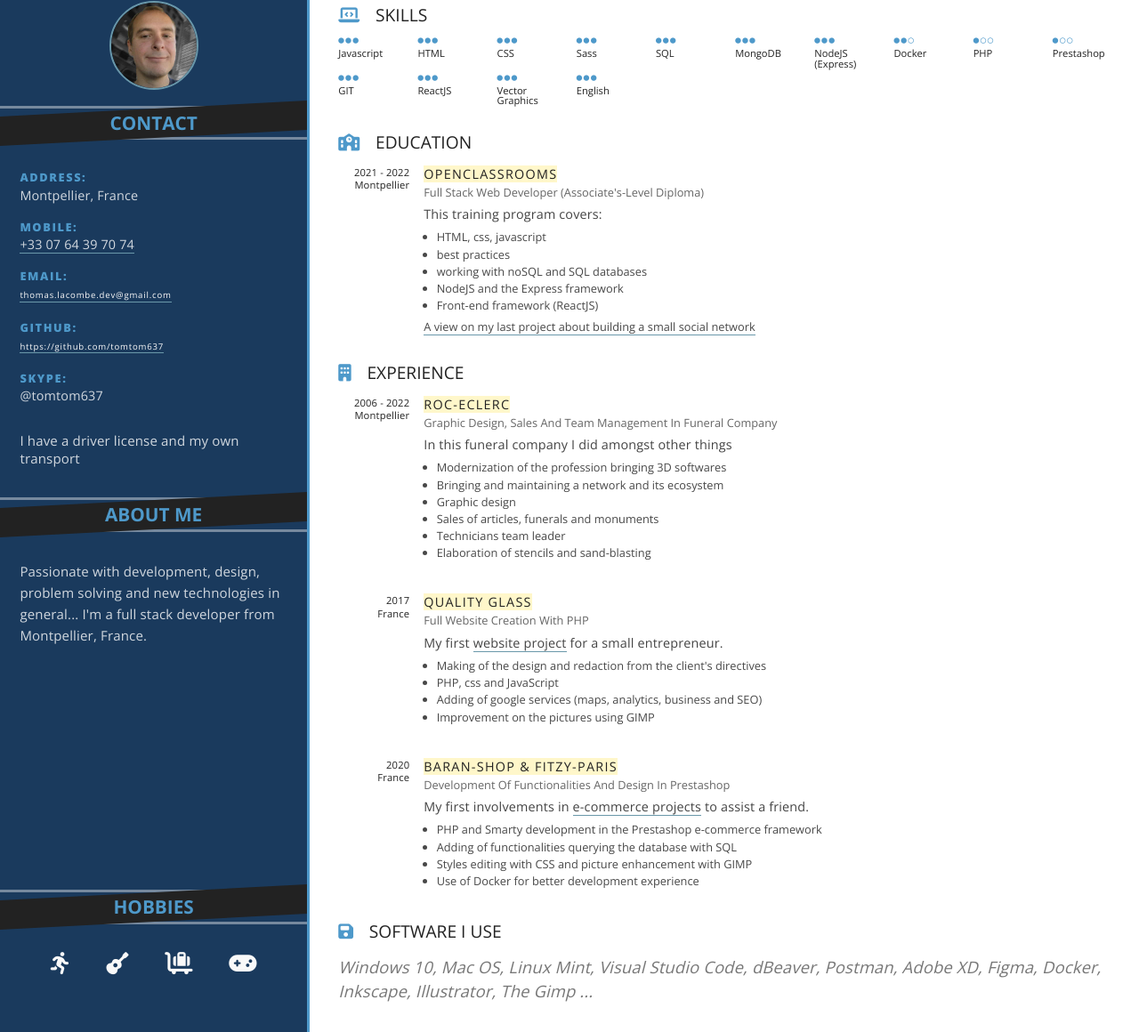
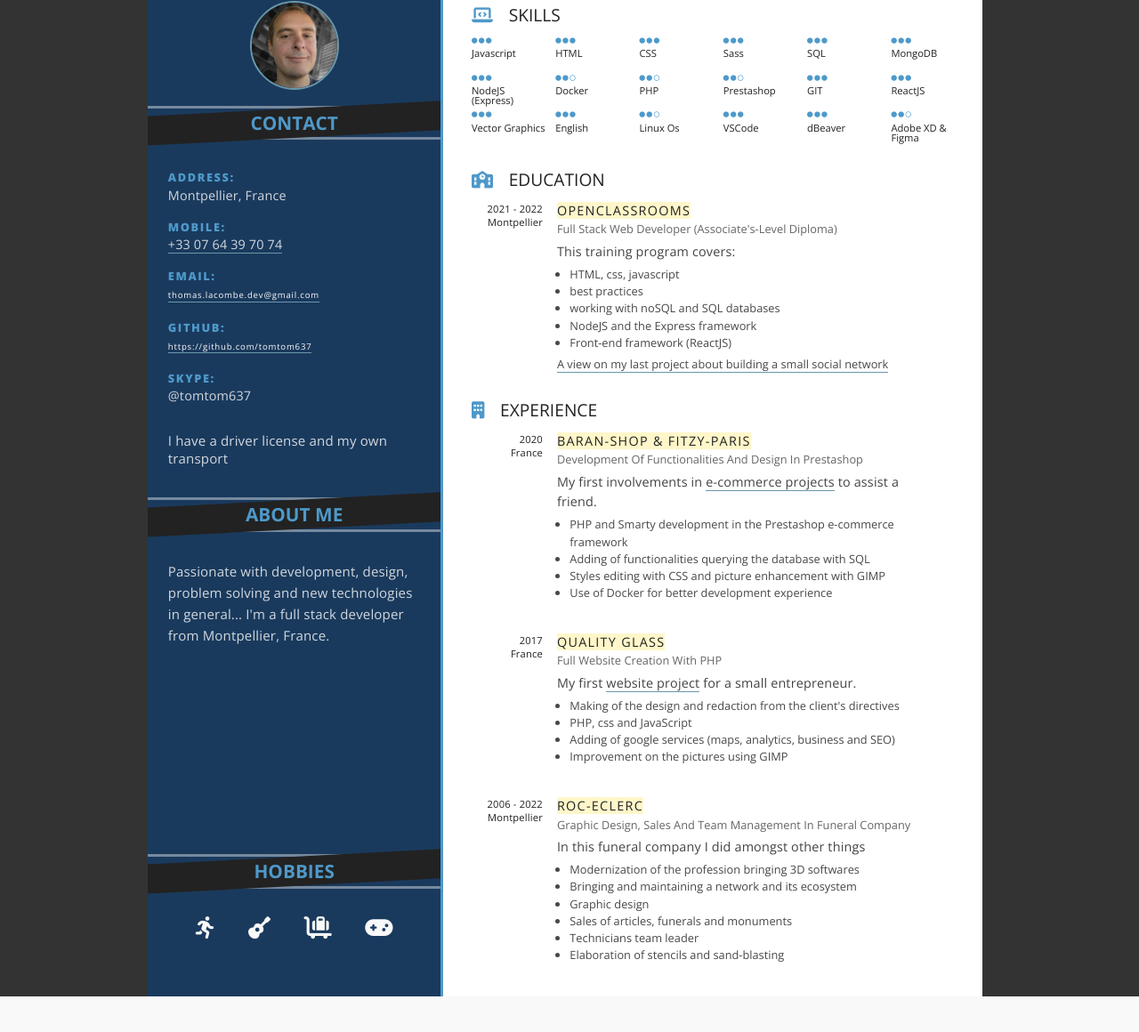
Before and after one commit to tomtom637/resume, a plain HTML site: page index.html in a window 1280 px wide. Shown: the part 89-1249 px from the top of the page at 89% size. After the commit the page ends 1209 px from the top, so only its background shows below. Drawn offline with nearby package versions, Linux system fonts and the light colour scheme.

Commit message:
edited xperience ordering

```diff
--- a/index.html
+++ b/index.html
@@ -61,7 +61,8 @@
           <h2 class="aside-header" data-translation="about">ABOUT ME</h2>
           <div class="container">
             <p class="aside-parag" data-translation="aboutContent">
-              Passionate with development, design, problem solving and new technologies in general... I'm a full stack developer from Montpellier, France.
+              Passionate with development, design, problem solving and new technologies in general... I'm a full stack
+              developer from Montpellier, France.
             </p>
           </div>
         </section>
@@ -181,7 +182,7 @@
               <li class="skills-li">
                 <div class="skill-rating">
                   <span class="fas fa-circle"></span>
-                  <span class="far fa-circle"></span>
+                  <span class="fas fa-circle"></span>
                   <span class="far fa-circle"></span>
                 </div>
                 <div class="skill-description">PHP</div>
@@ -190,7 +191,7 @@
               <li class="skills-li">
                 <div class="skill-rating">
                   <span class="fas fa-circle"></span>
-                  <span class="far fa-circle"></span>
+                  <span class="fas fa-circle"></span>
                   <span class="far fa-circle"></span>
                 </div>
                 <div class="skill-description">Prestashop</div>
@@ -230,6 +231,42 @@
                   <span class="fas fa-circle"></span>
                 </div>
                 <div class="skill-description">English</div>
+              </li>
+              <!--ITEM-->
+              <li class="skills-li">
+                <div class="skill-rating">
+                  <span class="fas fa-circle"></span>
+                  <span class="fas fa-circle"></span>
+                  <span class="far fa-circle"></span>
+                </div>
+                <div class="skill-description">Linux Os</div>
+              </li>
+              <!--ITEM-->
+              <li class="skills-li">
+                <div class="skill-rating">
+                  <span class="fas fa-circle"></span>
+                  <span class="fas fa-circle"></span>
+                  <span class="fas fa-circle"></span>
+                </div>
+                <div class="skill-description">VSCode</div>
+              </li>
+              <!--ITEM-->
+              <li class="skills-li">
+                <div class="skill-rating">
+                  <span class="fas fa-circle"></span>
+                  <span class="fas fa-circle"></span>
+                  <span class="fas fa-circle"></span>
+                </div>
+                <div class="skill-description">dBeaver</div>
+              </li>
+              <!--ITEM-->
+              <li class="skills-li">
+                <div class="skill-rating">
+                  <span class="fas fa-circle"></span>
+                  <span class="fas fa-circle"></span>
+                  <span class="far fa-circle"></span>
+                </div>
+                <div class="skill-description">Adobe XD & Figma</div>
               </li>
             </ul>
           </div>
@@ -285,6 +322,60 @@
             <article class="infos flex-items">
               <div class="date-n-location">
                 <p class="date-parag">
+                  2020<br />
+                  <span class="location">France</span>
+                </p>
+              </div>
+              <div class="description">
+                <h3 class="description-heading">baran-shop & fitzy-paris</h3>
+                <h4 class="description-sub-heading" data-translation="baranSub">
+                  Development of functionalities and design in Prestashop
+                </h4>
+                <div class="description-content" data-translation="baranContent">
+                  <p class="description-parag">
+                    My first involvements in <a target="_blank" href="https://baran-shop.fr/">e-commerce projects</a> to
+                    assist a friend.
+                  </p>
+                  <ul class="bulleted-list">
+                    <li>PHP and Smarty development in the Prestashop e-commerce framework</li>
+                    <li>Adding of functionalities querying the database with SQL</li>
+                    <li>Styles editing with CSS and picture enhancement with GIMP</li>
+                    <li>Use of Docker for better development experience</li>
+                  </ul>
+                </div>
+              </div>
+            </article>
+            <!--SECOND ITEM-->
+            <article class="infos flex-items">
+              <div class="date-n-location">
+                <p class="date-parag">
+                  2017<br />
+                  <span class="location">France</span>
+                </p>
+              </div>
+              <div class="description">
+                <h3 class="description-heading">Quality Glass</h3>
+                <h4 class="description-sub-heading" data-translation="qualityGlassSub">
+                  full website creation with PHP
+                </h4>
+                <div class="description-content" data-translation="qualityGlassContent">
+                  <p class="description-parag">
+                    My first <a target="_blank" href="https://www.qualityglass.fr/">website project</a> for a small
+                    entrepreneur.
+                  </p>
+                  <ul class="bulleted-list">
+                    <li>Making of the design and redaction from the client's directives</li>
+                    <li>PHP, css and JavaScript</li>
+                    <li>Adding of google services (maps, analytics, business and SEO)</li>
+                    <li>Improvement on the pictures using GIMP</li>
+                  </ul>
+                </div>
+              </div>
+            </article>
+            <!--THIRD ITEM-->
+            <article class="infos flex-items">
+              <div class="date-n-location">
+                <p class="date-parag">
                   2006 - 2022<br />
                   <span class="location">Montpellier</span>
                 </p>
@@ -307,73 +398,6 @@
                 </div>
               </div>
             </article>
-            <!--SECOND ITEM-->
-            <article class="infos flex-items">
-              <div class="date-n-location">
-                <p class="date-parag">
-                  2017<br />
-                  <span class="location">France</span>
-                </p>
-              </div>
-              <div class="description">
-                <h3 class="description-heading">Quality Glass</h3>
-                <h4 class="description-sub-heading" data-translation="qualityGlassSub">
-                  full website creation with PHP
-                </h4>
-                <div class="description-content" data-translation="qualityGlassContent">
-                  <p class="description-parag">
-                    My first <a target="_blank" href="https://www.qualityglass.fr/">website project</a> for a small entrepreneur.
-                  </p>
-                  <ul class="bulleted-list">
-                    <li>Making of the design and redaction from the client's directives</li>
-                    <li>PHP, css and JavaScript</li>
-                    <li>Adding of google services (maps, analytics, business and SEO)</li>
-                    <li>Improvement on the pictures using GIMP</li>
-                  </ul>
-                </div>
-              </div>
-            </article>
-            <!--THIRD ITEM-->
-            <article class="infos flex-items">
-              <div class="date-n-location">
-                <p class="date-parag">
-                  2020<br />
-                  <span class="location">France</span>
-                </p>
-              </div>
-              <div class="description">
-                <h3 class="description-heading">baran-shop & fitzy-paris</h3>
-                <h4 class="description-sub-heading" data-translation="baranSub">
-                  Development of functionalities and design in Prestashop
-                </h4>
-                <div class="description-content" data-translation="baranContent">
-                  <p class="description-parag">
-                    My first involvements in <a target="_blank" href="https://baran-shop.fr/">e-commerce projects</a> to assist a friend.
-                  </p>
-                  <ul class="bulleted-list">
-                    <li>PHP and Smarty development in the Prestashop e-commerce framework</li>
-                    <li>Adding of functionalities querying the database with SQL</li>
-                    <li>Styles editing with CSS and picture enhancement with GIMP</li>
-                    <li>Use of Docker for better development experience</li>
-                  </ul>
-                </div>
-              </div>
-            </article>
-          </div>
-        </section>
-        <!--
-          ?SECTION SOFTWARE I USE
-        -->
-        <section class="section-software">
-          <div class="container">
-            <h2 class="main-header">
-              <span class="main-icon fas fa-save"></span>
-              <span data-translation="software">Software I use</span>
-            </h2>
-            <p>
-              Windows 10, Mac OS, Linux Mint, Visual Studio Code, dBeaver, Postman, Adobe XD, Figma, Docker,
-              Inkscape, Illustrator, The Gimp ...
-            </p>
           </div>
         </section>
       </main>
```
